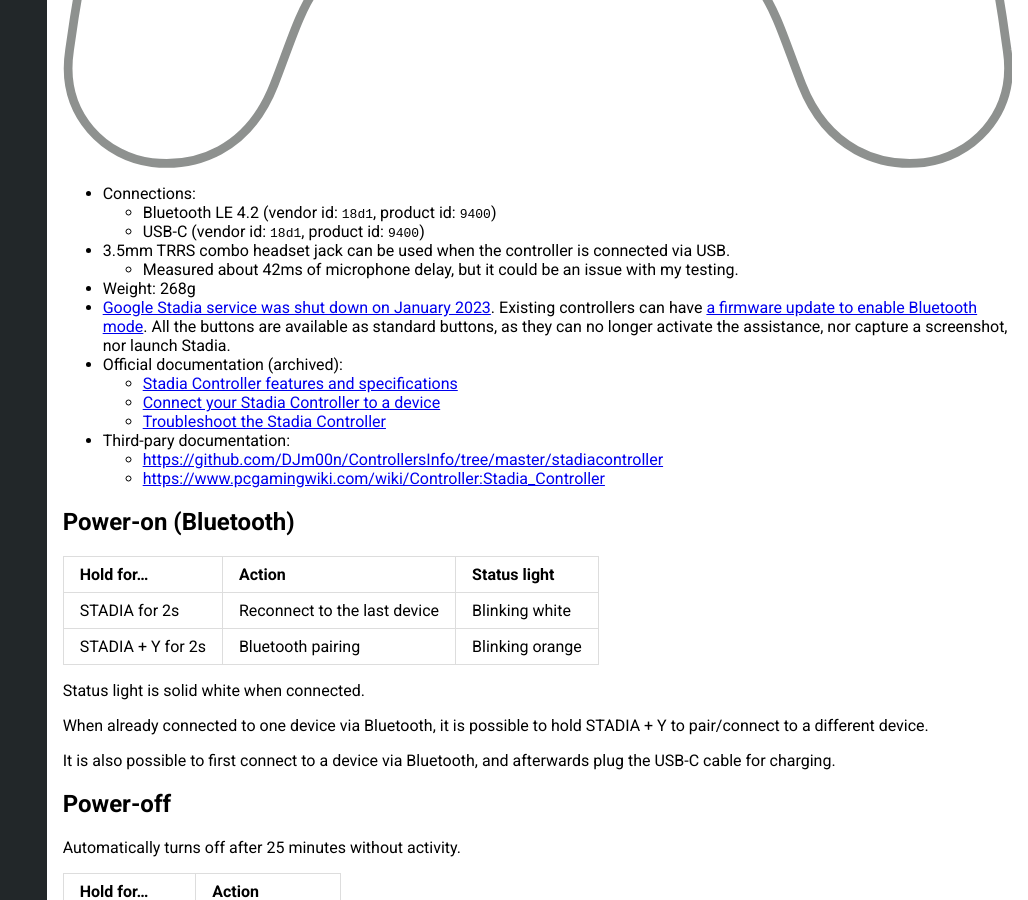
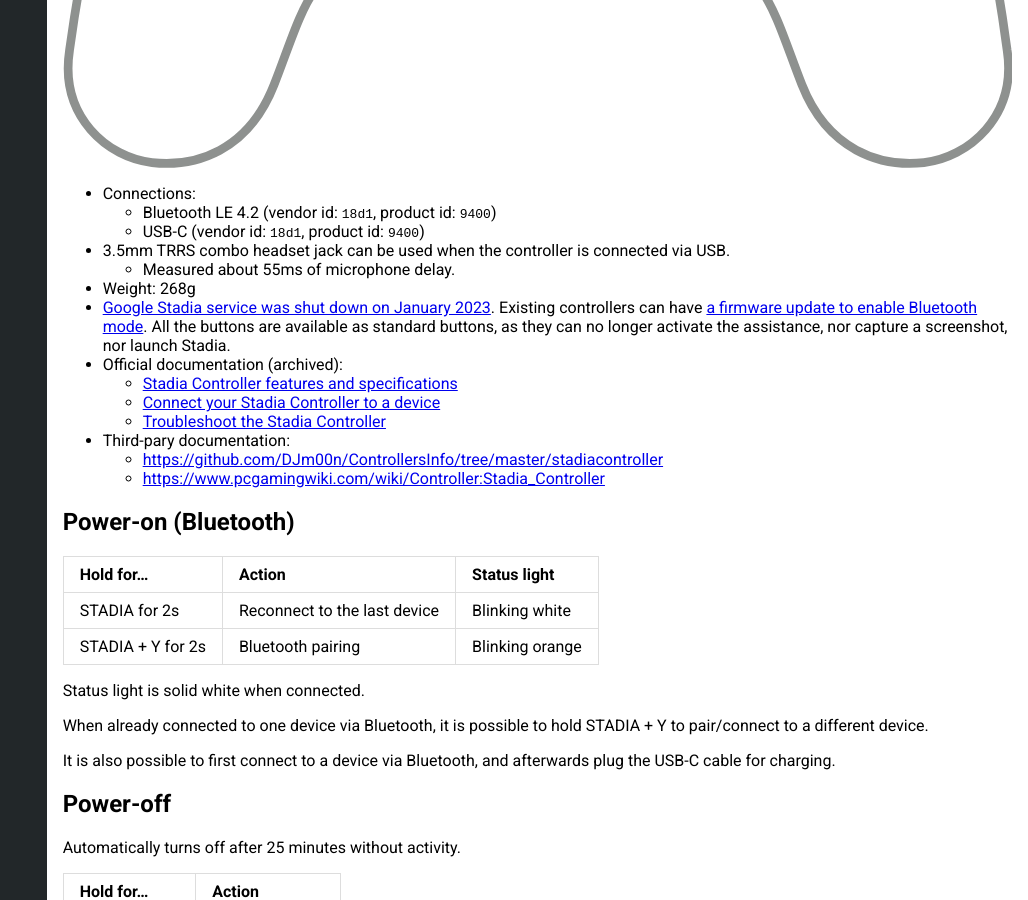
Before and after one commit to denilsonsa/gamepad-cheatsheet, a Jekyll site: the page built from _gamepads/Google_Stadia.md, in a window 1280 px wide and 900 px high, scrolled down 523 px. Shown: the whole window, without its empty margins (252-1280 px from the left). Built offline with Jekyll 4.4.1, drawn with Linux system fonts in a browser that asks for light colours.

Commit message:
Confirmed audio latency
I've redone my test.

I used pipewire to create a virtual audio input with five channels:

    pw-cli create-node adapter '{
        factory.name=support.null-audio-sink
        node.name=five-channel-input
        media.class=Audio/Source/Virtual
        object.linger=true
        audio.position=[AUX0 AUX1 AUX2 AUX3 AUX4]
        monitor.channel-volumes=true
    }'

Then I used qpwgraph to connect each of my audio devices (on-board
analog headset jack, USB microphone, and each of the controller
microphones) to a channel in the virtual audio device.

Finally, I used Audacity to do a multi-channel recording, made some
noises and some claps, and zoomed in the waveform to measure the delay.
These are the results:

* On-board headset jack: 0ms delay (baseline of this test)
* USB microphone: 10ms delay
* DualShock 4: 30ms delay
* Google Stadia: 55ms delay

I don't know where such high delays are coming from. Hardware
limitation? Firmware limitation? Driver issue? No clue.

```diff
--- a/_gamepads/Google_Stadia.md
+++ b/_gamepads/Google_Stadia.md
@@ -11,7 +11,7 @@
     * Bluetooth LE 4.2 (vendor id: `18d1`, product id: `9400`)
     * USB-C (vendor id: `18d1`, product id: `9400`)
 * 3.5mm TRRS combo headset jack can be used when the controller is connected via USB.
-    * Measured about 42ms of microphone delay, but it could be an issue with my testing.
+    * Measured about 55ms of microphone delay.
 * Weight: 268g
 * [Google Stadia service was shut down on January 2023](https://web.archive.org/web/20230602175401/https://support.google.com/stadia/answer/9578631). Existing controllers can have [a firmware update to enable Bluetooth mode](https://web.archive.org/web/20230603213743/https://stadia.google.com/controller/). All the buttons are available as standard buttons, as they can no longer activate the assistance, nor capture a screenshot, nor launch Stadia.
 * Official documentation (archived):
```
Also changed, not shown: _gamepads/Sony_DualShock_4.md (+1 -1 lines).
